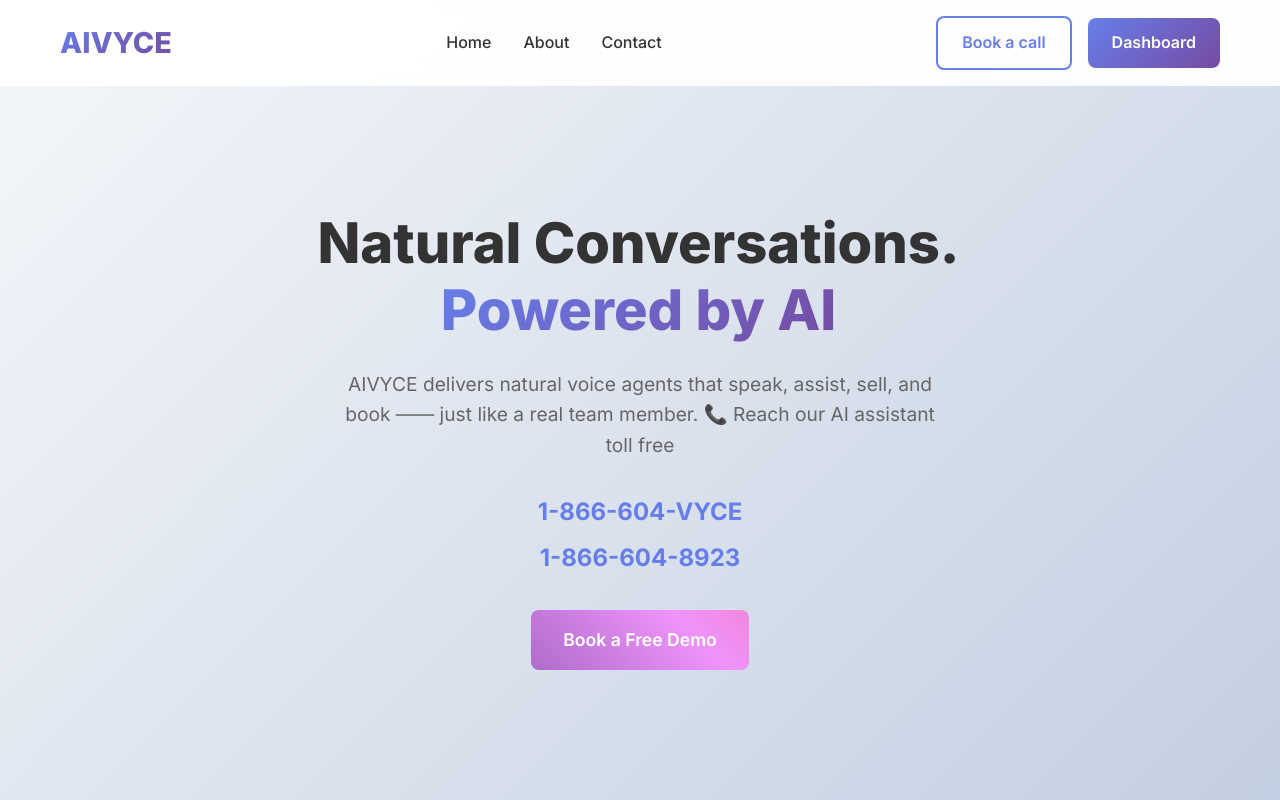
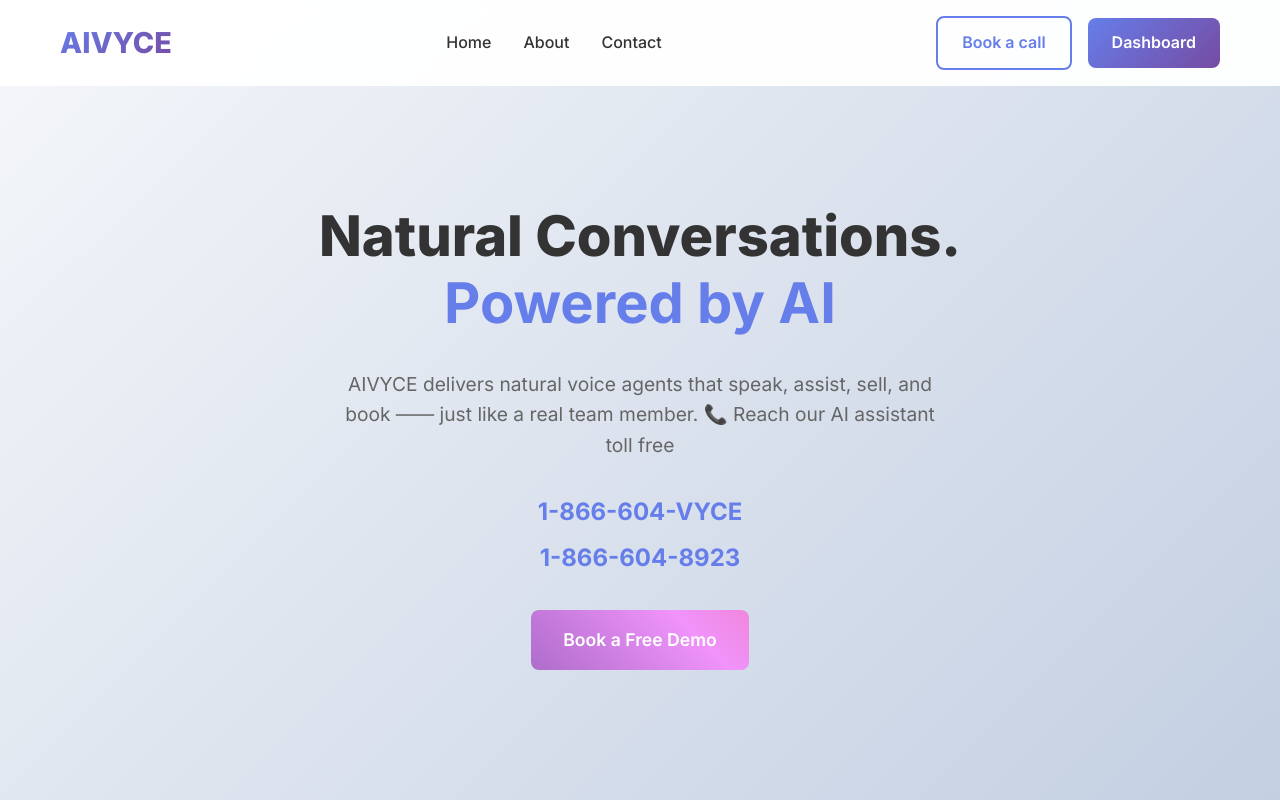
Before and after one commit to abdulmalik2024/aivyce, a website: page index.html in a window 1280 px wide. Shown: the top 800 px of the page. Drawn offline with Linux system fonts and the light colour scheme.

Commit message:
Improve typewriter effect: one line at a time, no cursor after completion
- Split hero title into two separate lines for individual typewriter effects
- First line types out immediately, second line starts after 3 seconds
- Added JavaScript to remove cursor after each line completes
- Second line has gradient color styling for visual emphasis
- Cleaner animation sequence that's more engaging
- No persistent cursor after animation completes

```diff
--- a/index.html
+++ b/index.html
@@ -36,9 +36,9 @@
     <section id="home" class="hero">
         <div class="hero-container">
             <div class="hero-content">
-                <h1 class="hero-title typewriter">
-                    Natural Conversations.<br>
-                    <span class="gradient-text">Powered by AI</span>
+                <h1 class="hero-title">
+                    <div class="typewriter-line" id="line1">Natural Conversations.</div>
+                    <div class="typewriter-line" id="line2">Powered by AI</div>
                 </h1>
                 <p class="hero-description">
                     AIVYCE delivers natural voice agents that speak, assist, sell, and book —— just like a real team member. 📞 Reach our AI assistant toll free
--- a/script.js
+++ b/script.js
@@ -255,6 +255,29 @@
     });
 });
 
+// Typewriter effect completion handler
+function handleTypewriterComplete() {
+    const line1 = document.getElementById('line1');
+    const line2 = document.getElementById('line2');
+
+    if (line1 && line2) {
+        // Remove cursor from line 1 after it completes
+        setTimeout(() => {
+            line1.classList.add('complete');
+        }, 2500);
+
+        // Remove cursor from line 2 after it completes
+        setTimeout(() => {
+            line2.classList.add('complete');
+        }, 5500);
+    }
+}
+
+// Initialize typewriter effect
+document.addEventListener('DOMContentLoaded', () => {
+    handleTypewriterComplete();
+});
+
 // Console welcome message
 console.log('%c🚀 AIVYCE Website Clone', 'color: #667eea; font-size: 20px; font-weight: bold;');
 console.log('%cBuilt with modern web technologies', 'color: #666; font-size: 14px;');
--- a/styles.css
+++ b/styles.css
@@ -171,13 +171,27 @@
     box-shadow: 0 10px 25px rgba(102, 126, 234, 0.3);
 }
 
-/* Option 2: Typewriter Effect */
-.hero-title.typewriter {
+/* Typewriter Effect - One Line at a Time */
+.typewriter-line {
     overflow: hidden;
-    border-right: 3px solid #667eea;
     white-space: nowrap;
     width: 0;
-    animation: typewriter 4s steps(40, end) forwards, blink 0.75s step-end infinite;
+    border-right: 3px solid #667eea;
+    animation: typewriter 2.5s steps(25, end) forwards;
+}
+
+.typewriter-line:nth-child(1) {
+    animation-delay: 0s;
+}
+
+.typewriter-line:nth-child(2) {
+    animation-delay: 3s;
+    color: #667eea;
+    font-weight: 700;
+}
+
+.typewriter-line.complete {
+    border-right: none;
 }
 
 /* Option 3: Floating Animation */
```
